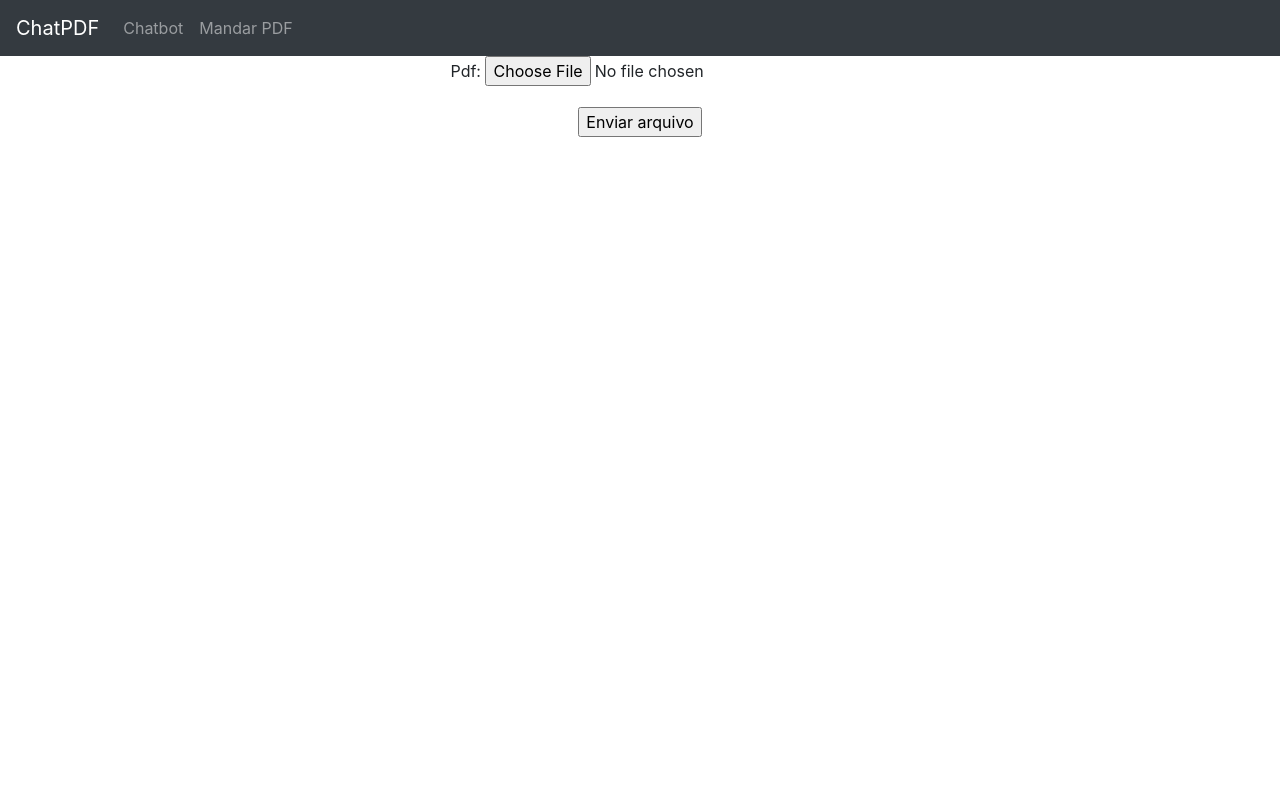
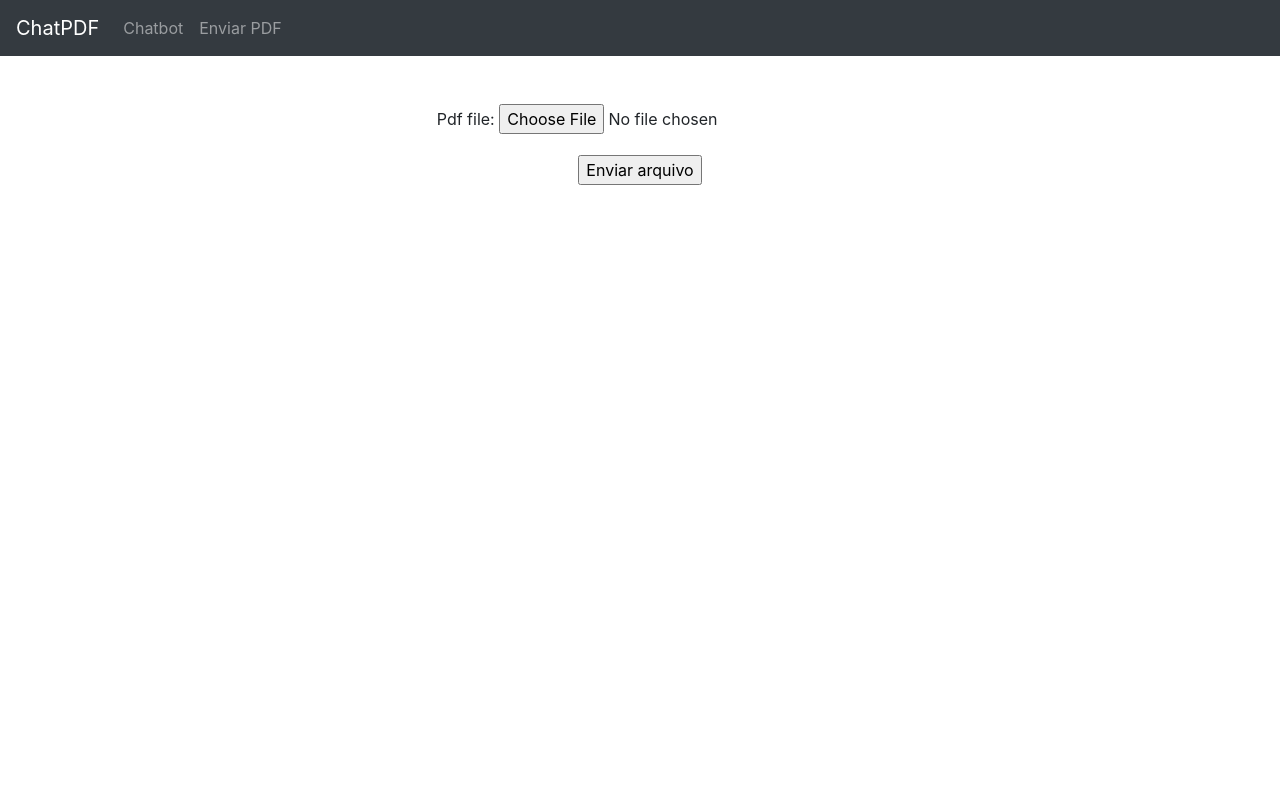
Before and after one commit to ClemersonAssuncao/chatPDF, a Django app: template exportar/templates/exportar/index.html in a window 1280 px wide. Run offline with Django 4.2, Linux system fonts and the light colour scheme; the template is opened without the code that fills it: values that come from a table or form of the project are taken from there, others are empty; some libraries are stand-ins or nearby versions.

Commit message:
Fixed View to Export PDF and Forms

```diff
--- a/chatbot/templates/chatbot/index.html
+++ b/chatbot/templates/chatbot/index.html
@@ -2,7 +2,7 @@
 
 {% block content %}
 {% csrf_token %}
-  <div class="container">
+  <div class="container pt-5">
     <div class="chat-container">
       <div class="chat-history">
         <div class="chat-message bot">
--- a/exportar/forms.py
+++ b/exportar/forms.py
@@ -1,13 +1,8 @@
 from django import forms
 from django.core.validators import FileExtensionValidator
 
-# class PostForm(ModelForm):
-#     class Meta:
-#         model = Message
-#         fields = '__all__'
 
 class PostForm(forms.Form):
-    pdf = forms.FileField()
-        # label='Arquivo: ',
-        # widget=forms.ClearableFileInput(attrs={'accept': 'application/pdf'})
-        # validators=[FileExtensionValidator(allowed_extensions=['pdf'])]
+    pdf_file = forms.FileField(
+        validators=[FileExtensionValidator(allowed_extensions=['pdf'])]
+        )
--- a/exportar/templates/exportar/index.html
+++ b/exportar/templates/exportar/index.html
@@ -1,15 +1,11 @@
 {% extends "base.html" %}
 
 {% block content %}
-<!-- <form class="container text-center" enctype="multipart/form-data">
-		<label for="file_pdf">Envie um arquivo</label><br>
-    	<input type="file" name="file_pdf" id="file_pdf" accept=".pdf">
-    </form> -->
-<div class="container text-center" enctype="multipart/form-data">
-	<form method="post">
-		{% csrf_token %}
-		{{ form.as_p }}
-		<input type="submit" value="Enviar arquivo">
-	</form>
-</div>
+	<div class="container text-center pt-5">
+		<form enctype="multipart/form-data" method="post">
+			{% csrf_token %}
+			{{ form.as_p }}
+			<input type="submit" value="Enviar arquivo">
+		</form>
+	</div>
 {% endblock %}
--- a/templates/base.html
+++ b/templates/base.html
@@ -1,5 +1,5 @@
+{% load static %}
 <!DOCTYPE html>
-{% load static %}
 <html>
 <head>
 	<title>Minha Página Inicial</title>
@@ -22,12 +22,13 @@
 					<a class="nav-link" href="{% url 'index' %}">Chatbot</a>
 				</li>
 				<li class="nav-item">
-					<a class="nav-link" href="{% url 'exportar' %}">Mandar PDF</a>
+					<a class="nav-link" href="{% url 'exportar' %}">Enviar PDF</a>
 				</li>
 			</ul>
 		</div>
 	</nav>
     {% block content %}
+
     {% endblock %}
 </body>
 <script src="{% static 'chatPDF/js/chatbot.js' %}"></script>
```
Also changed, not shown: exportar/views.py (+21 -29 lines).
